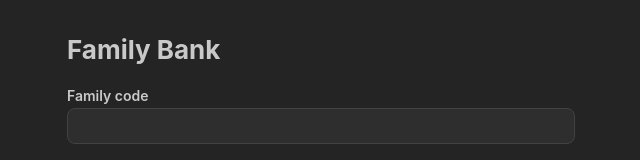
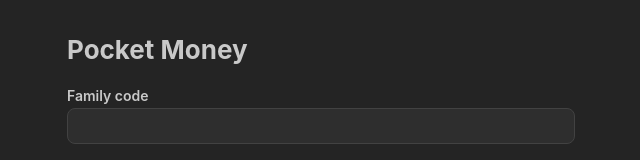
Before and after one commit to blouin/VirtualBankAccount, a React (Vite) app in the folder src/frontend/: page / in a window 1280 px wide. Shown: the top 160 px of the page, without its empty margins (319-959 px from the left). Built offline with nearby package versions, Linux system fonts and the light colour scheme.

Commit message:
Rename PWA

```diff
--- a/src/frontend/index.html
+++ b/src/frontend/index.html
@@ -7,7 +7,7 @@
     <style>html{background:#242424}</style>
     <link rel="icon" href="/favicon.svg" type="image/svg+xml" />
     <link rel="apple-touch-icon" href="/apple-touch-icon.png" />
-    <title>Family Bank</title>
+    <title>Pocket Money</title>
   </head>
   <body>
     <div id="root"></div>
--- a/src/frontend/src/i18n.ts
+++ b/src/frontend/src/i18n.ts
@@ -2,7 +2,7 @@ import i18n from 'i18next'
 import { initReactI18next } from 'react-i18next'
 
 const en = {
-  appName: 'Family Bank',
+  appName: 'Pocket Money',
   nav: { accounts: 'Accounts', requests: 'Requests', settings: 'Settings' },
   common: { cancel: 'Cancel', send: 'Send', close: 'Close', loadMore: 'Load more', loading: 'Loading…', error: 'Something went wrong' },
   login: {
@@ -39,7 +39,7 @@ const en = {
 }
 
 const fr: typeof en = {
-  appName: 'Banque familiale',
+  appName: 'Pocket Money',
   nav: { accounts: 'Comptes', requests: 'Demandes', settings: 'Réglages' },
   common: { cancel: 'Annuler', send: 'Envoyer', close: 'Fermer', loadMore: 'Voir plus', loading: 'Chargement…', error: 'Une erreur est survenue' },
   login: {
--- a/src/frontend/vite.config.ts
+++ b/src/frontend/vite.config.ts
@@ -8,9 +8,9 @@ export default defineConfig({
     VitePWA({
       registerType: 'autoUpdate',
       manifest: {
-        name: 'Family Bank',
-        short_name: 'Bank',
-        description: 'Virtual family bank accounts',
+        name: 'Pocket Money',
+        short_name: 'Pocket Money',
+        description: 'Virtual bank accounts used for pocket money',
         theme_color: '#242424',
         background_color: '#242424',
         display: 'standalone',
```
Also changed, not shown: 1 other file (tests, documents, lock files or other folders).
